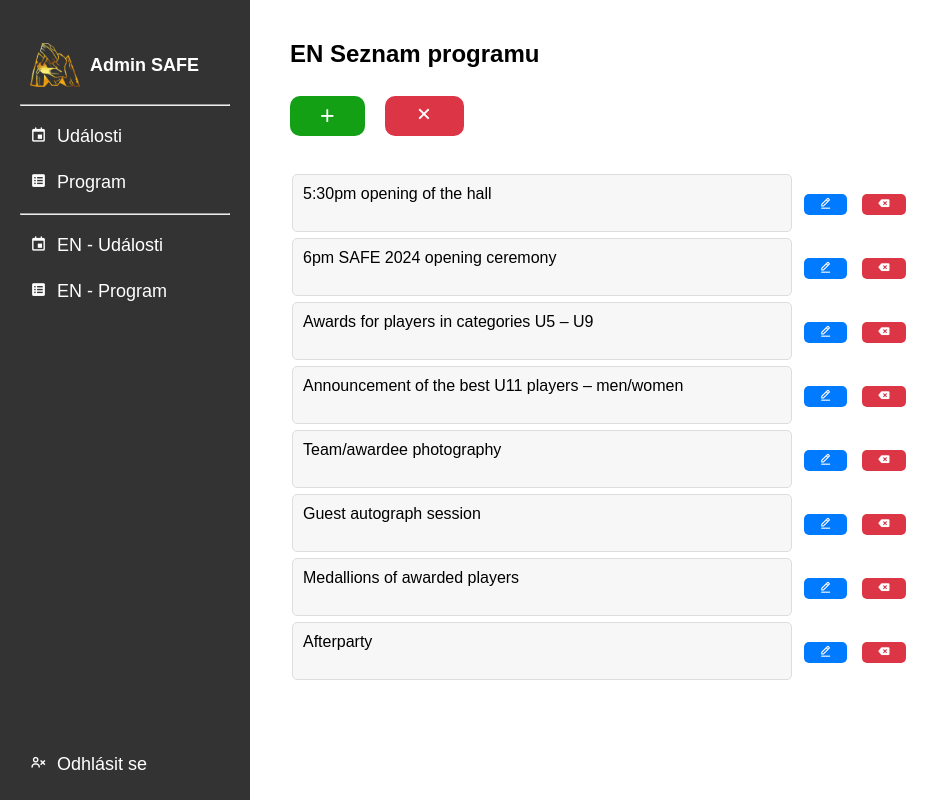
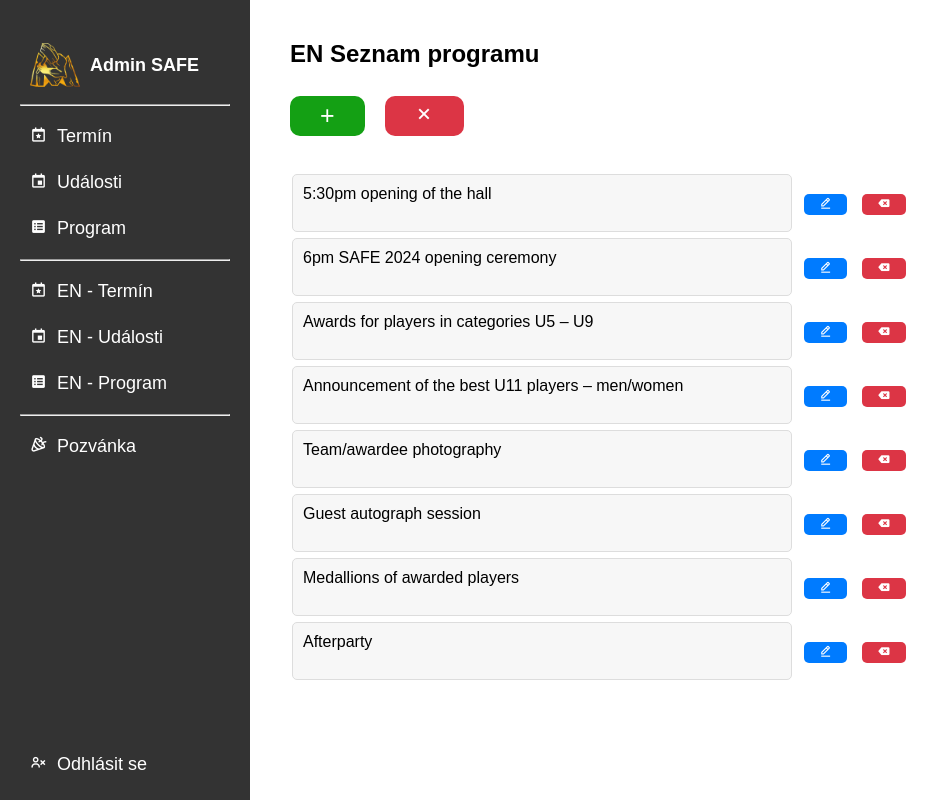
Before and after one commit to kuceraf06/SAFE, a PHP site: page /admin/EN/program/index.php in a window 1280 px wide. Shown: the whole page, without its empty margins (0-949 px from the left). Run offline with PHP 8.4, Linux system fonts and the light colour scheme; the visitor is signed in with stand-in values (Sample User, id 1); data comes from the database, SQL or seed files in the repository.

Commit message:
Update headerAdmin.php

```diff
--- a/skeleton/headerAdmin.php
+++ b/skeleton/headerAdmin.php
@@ -7,11 +7,15 @@
     </div>
     <hr>
     <ul>
+        <li><a href="/admin/termin/"><i class='bx  bx-calendar-star'></i>Termín</a></li>
         <li><a href="/admin/udalosti/"><i class='bx bx-calendar-event'></i>Události</a></li>
         <li><a href="/admin/program/"><i class='bx bxs-spreadsheet'></i>Program</a></li>
         <hr>
+        <li><a href="/admin/EN/termin/"><i class='bx  bx-calendar-star'></i>EN - Termín</a></li>
         <li><a href="/admin/EN/udalosti/"><i class='bx bx-calendar-event'></i>EN - Události</a></li>
         <li><a href="/admin/EN/program/"><i class='bx bxs-spreadsheet'></i>EN - Program</a></li>
+        <hr>
+        <li><a href="/admin/EN/pozvanka/"><i class='bx  bx-party'></i>Pozvánka</a></li>
     </ul>
     <!-- Přidáme funkční odhlášení -->
     <a href="/admin/logout/" class="logout" onclick="confirmLogout(event)">
```
